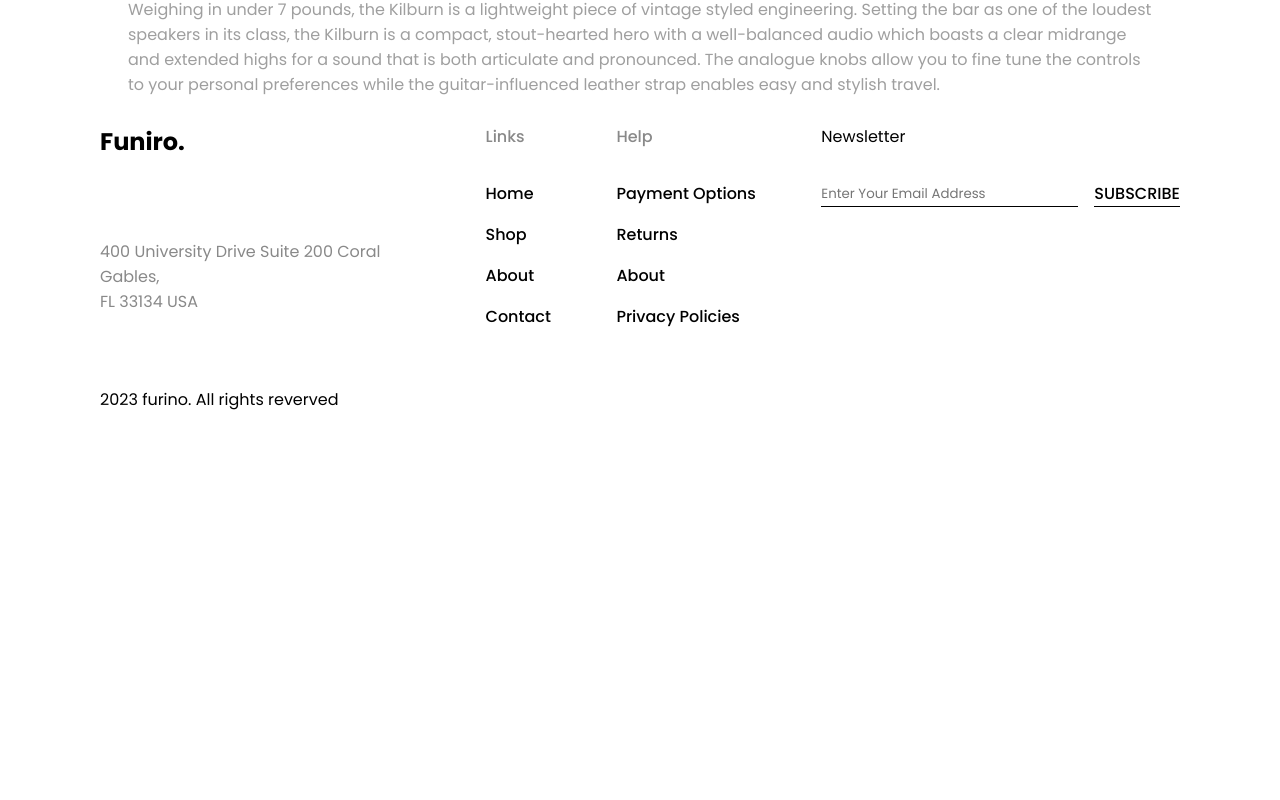
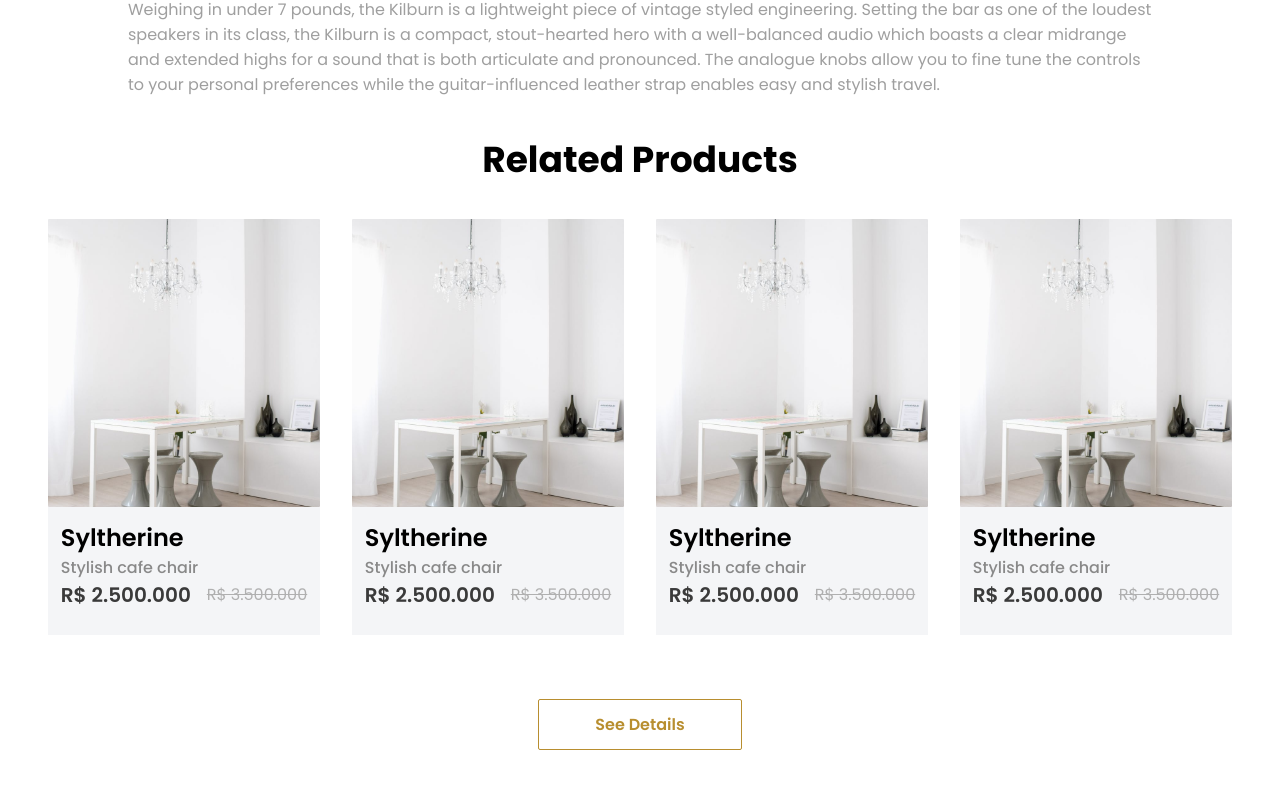
Before and after one commit to BrunoFelixDeSousa/ecommerce-front, a React (Create React App) app: page /shop/1 in a window 1280 px wide. Shown: the part 1100-1900 px from the top of the page. Before the commit the page ends 1584 px from the top, so only its background shows below. Built offline with nearby package versions, Linux system fonts and the light colour scheme; no server answers.

Commit message:
descrição estilizado

```diff
--- a/src/pages/ProductDetails/index.tsx
+++ b/src/pages/ProductDetails/index.tsx
@@ -32,6 +32,16 @@ import {
   DescriptionTitle,
   AddInformationTitle,
   Description,
+  ContainerRelatedProducts,
+  Title,
+  CardImageProduct,
+  CardInfoProduct,
+  CardNameProduct,
+  CardDescriptionProduct,
+  CardPrice,
+  CardCashPrice,
+  CardRegularPrice,
+  Cards,
 } from "./styles";
 import {
   RiArrowRightSLine,
@@ -42,6 +52,10 @@ import {
   RiTwitterXFill,
 } from "@remixicon/react";
 import { Footer } from "../../components/Footer";
+import { Card } from "../../components/CardProduct/styles";
+// provisório --------------
+import syltherine from '../../assets/images/syltherine.png';
+import { Button } from "../../components/Button";
 
 interface Product {
   id: string;
@@ -200,6 +214,66 @@ export function ProductDetails() {
           travel.
         </Description>
       </ProductDescription>
+      <ContainerRelatedProducts>
+        <Title>Related Products</Title>
+
+        {/* Provisório */}
+        <Cards>
+          <Card>
+            <CardImageProduct src={syltherine}></CardImageProduct>
+            <CardInfoProduct>
+              <CardNameProduct>Syltherine</CardNameProduct>
+              <CardDescriptionProduct>
+                Stylish cafe chair
+              </CardDescriptionProduct>
+              <CardPrice>
+                <CardCashPrice>R$ 2.500.000</CardCashPrice>
+                <CardRegularPrice>R$ 3.500.000</CardRegularPrice>
+              </CardPrice>
+            </CardInfoProduct>
+          </Card>
+          <Card>
+            <CardImageProduct src={syltherine}></CardImageProduct>
+            <CardInfoProduct>
+              <CardNameProduct>Syltherine</CardNameProduct>
+              <CardDescriptionProduct>
+                Stylish cafe chair
+              </CardDescriptionProduct>
+              <CardPrice>
+                <CardCashPrice>R$ 2.500.000</CardCashPrice>
+                <CardRegularPrice>R$ 3.500.000</CardRegularPrice>
+              </CardPrice>
+            </CardInfoProduct>
+          </Card>
+          <Card>
+            <CardImageProduct src={syltherine}></CardImageProduct>
+            <CardInfoProduct>
+              <CardNameProduct>Syltherine</CardNameProduct>
+              <CardDescriptionProduct>
+                Stylish cafe chair
+              </CardDescriptionProduct>
+              <CardPrice>
+                <CardCashPrice>R$ 2.500.000</CardCashPrice>
+                <CardRegularPrice>R$ 3.500.000</CardRegularPrice>
+              </CardPrice>
+            </CardInfoProduct>
+          </Card>
+          <Card>
+            <CardImageProduct src={syltherine}></CardImageProduct>
+            <CardInfoProduct>
+              <CardNameProduct>Syltherine</CardNameProduct>
+              <CardDescriptionProduct>
+                Stylish cafe chair
+              </CardDescriptionProduct>
+              <CardPrice>
+                <CardCashPrice>R$ 2.500.000</CardCashPrice>
+                <CardRegularPrice>R$ 3.500.000</CardRegularPrice>
+              </CardPrice>
+            </CardInfoProduct>
+          </Card>
+        </Cards>
+        <Button />
+      </ContainerRelatedProducts>
       <Footer />
     </>
   );
--- a/src/pages/ProductDetails/styles.ts
+++ b/src/pages/ProductDetails/styles.ts
@@ -307,3 +307,86 @@ export const Description = styled.p`
   width: 64rem;
   color: #9f9f9f;
 `;
+
+export const ContainerRelatedProducts = styled.div`
+  width: 100%;
+  height: 48rem;
+  display: flex;
+  flex-direction: column;
+  /* justify-content: center; */
+  align-items: center;
+
+  margin-top: 6rem;
+  border-bottom: 1px solid #9f9f9f;
+`;
+
+export const Title = styled.h1`
+  font-size: 2.25rem;
+`;
+
+//  Provisório ------------------
+export const Card = styled.div`
+  width: 17rem;
+  height: 27rem;
+  display: flex;
+  flex-direction: column;
+  /* border: 1px solid purple; */
+`;
+
+export const CardImageProduct = styled.img`
+  width: 100%;
+  height: 18rem;
+  border-radius: 1px;
+  object-fit: cover;
+`;
+
+export const CardInfoProduct = styled.div`
+  height: 8rem;
+  display: flex;
+  flex-direction: column;
+  padding: 0.8rem;
+  background-color: var(--backgroud-card);
+`;
+
+export const CardNameProduct = styled.h2`
+  font-size: 1.5rem;
+  font-weight: 600;
+`;
+
+export const CardDescriptionProduct = styled.span`
+  font-size: 1rem;
+  font-weight: 500;
+  color: var(--color-text-3);
+`;
+
+export const CardPrice = styled.div`
+  display: flex;
+  flex-direction: row;
+  gap: 1rem;
+  align-items: center;
+`;
+
+export const CardCashPrice = styled.span`
+  font-weight: 600;
+  font-size: 1.25rem;
+  color: var(--color-text-2);
+`;
+
+export const CardRegularPrice = styled.span`
+  font-weight: 400;
+  font-size: 1rem;
+  color: var(--color-text-4);
+  text-decoration: line-through;
+`;
+
+export const Cards = styled.div`
+  width: 100%;
+  display: flex;
+  /* flex-wrap: wrap; */
+  justify-content: center;
+
+  gap: 2rem;
+  margin-top: 2rem;
+  padding-bottom: 3rem;
+
+`;
```
